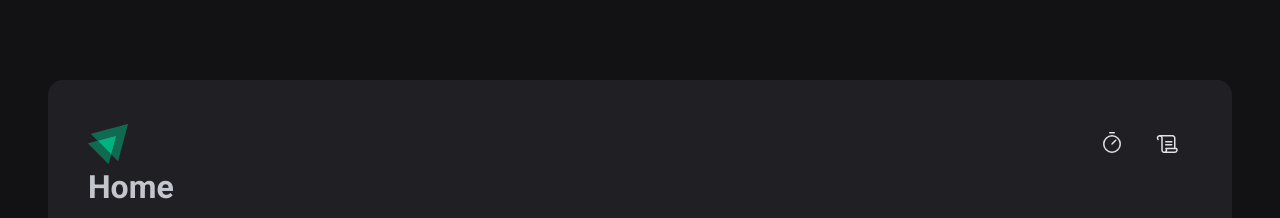
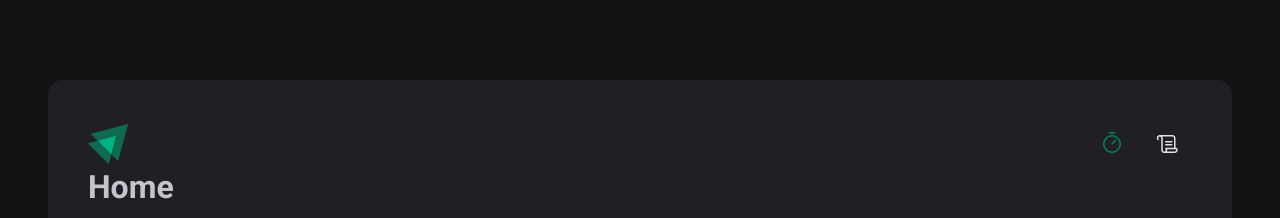
Before and after one commit to wellington0813/0813_pomodoro, a React (Vite) app: page / in a window 1280 px wide. Shown: the top 218 px of the page. Built offline with nearby package versions, Linux system fonts and the light colour scheme.

Commit message:
Feat: estilização component header

```diff
--- a/src/components/Header/index.tsx
+++ b/src/components/Header/index.tsx
@@ -2,6 +2,7 @@
 
 import LogoIgnite from '../../assets/logo-ignite.svg'
 import { Scroll, Timer } from "phosphor-react";
+import { NavLink } from "react-router-dom";
 
 export function Header() {
     return (
@@ -9,12 +10,12 @@
         <img src={LogoIgnite} alt="" />
 
         <nav>
-          <a href="">
+          <NavLink to="/" title="Timer">
             <Timer size={24}/>
-          </a>
-          <a href="">
+          </NavLink>
+          <NavLink to="/history" title="Histórico">
             <Scroll size={24}/>
-          </a>
+          </NavLink>
         </nav>
       </HeaderContainer>
     )
--- a/src/components/Header/styles.ts
+++ b/src/components/Header/styles.ts
@@ -21,6 +21,14 @@
 
             border-top: 3px solid transparent;
             border-bottom: 3px solid transparent;
+
+            &:hover {
+                border-bottom: 3px solid ${(props) => props.theme['green-500']};
+            }
+
+            &.active {
+                color: ${(props) => props.theme['green-500']};
+            }
         }
     }
 `;
```
